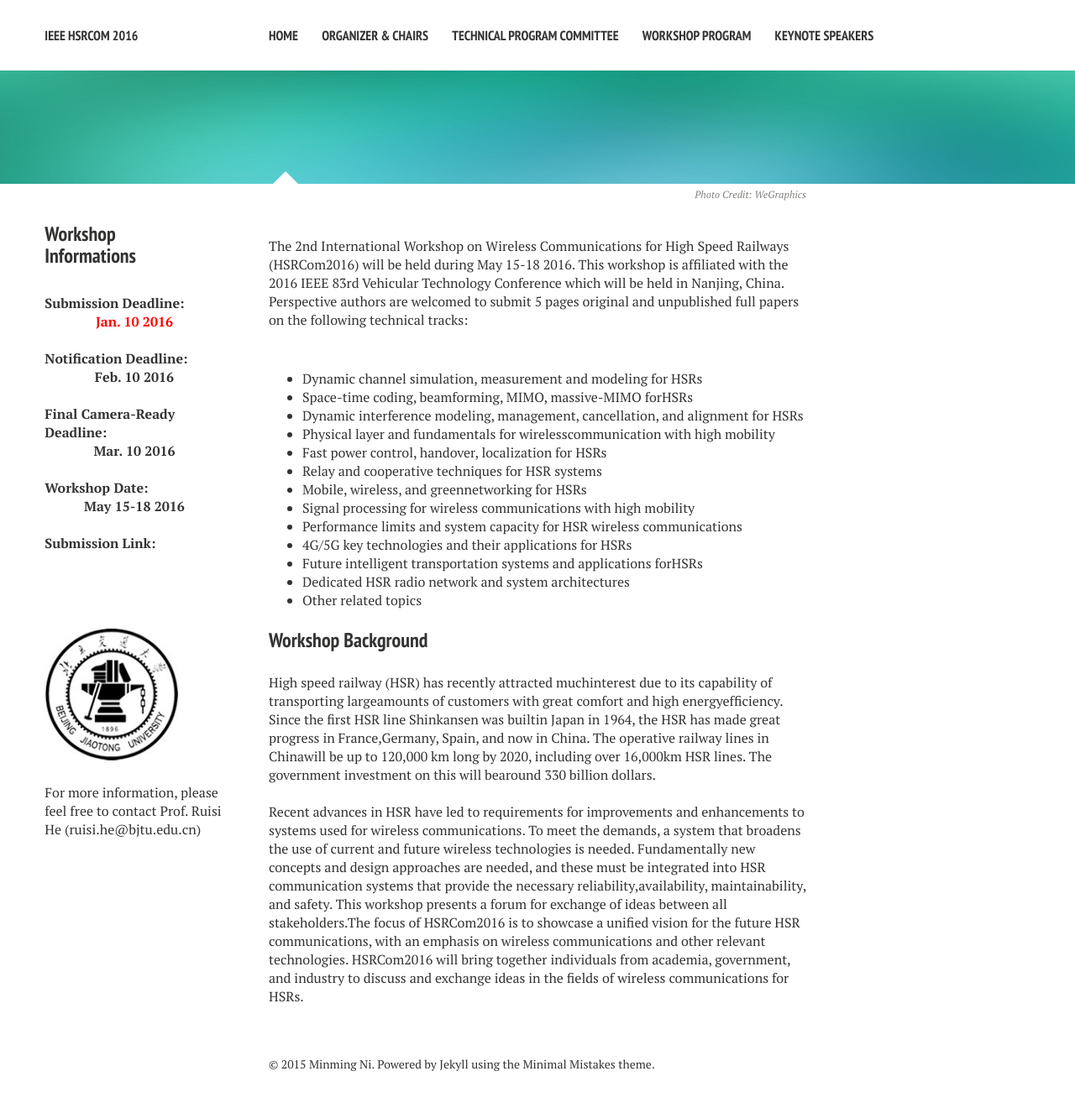
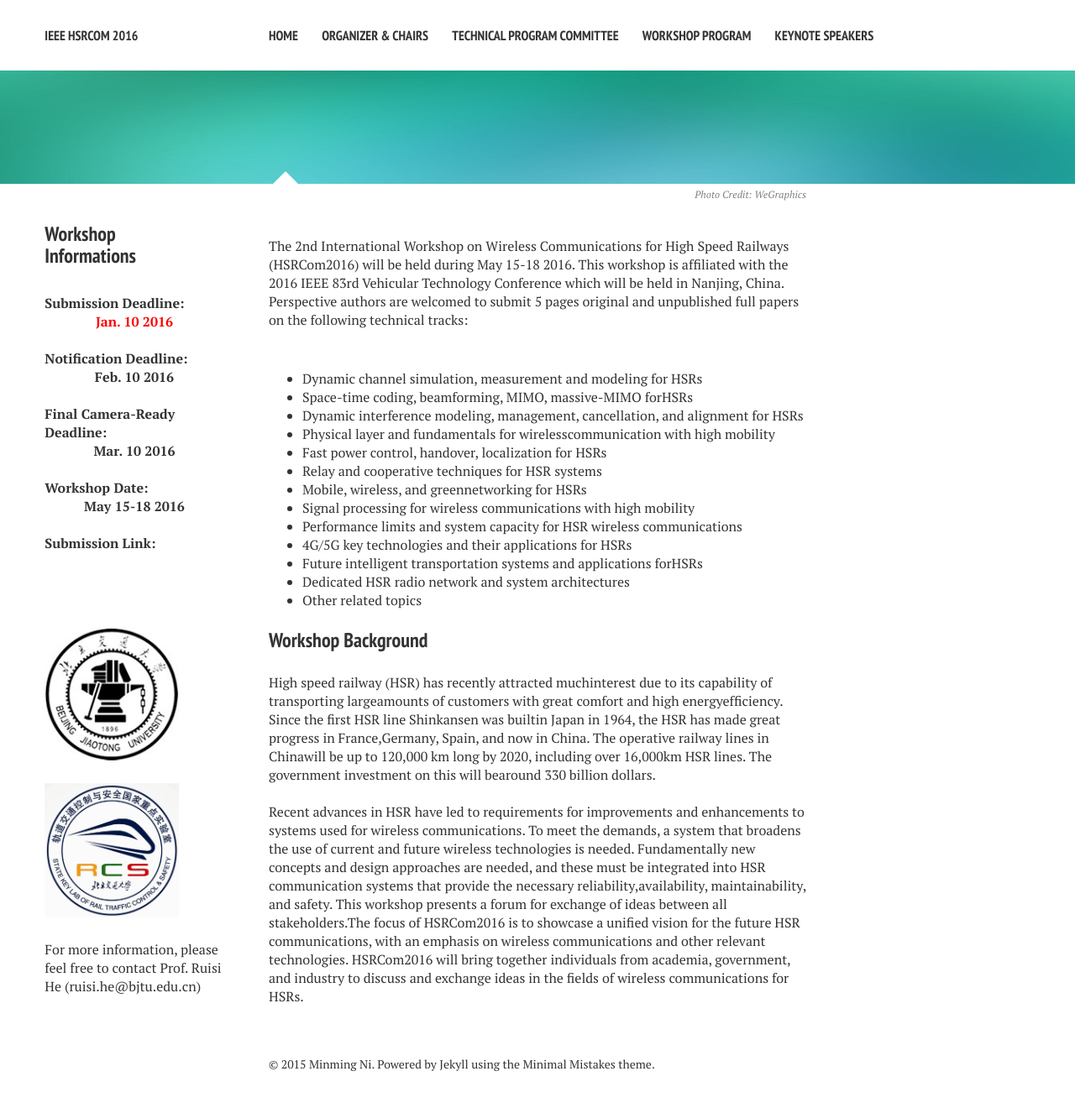
Before and after one commit to maxxx437/hsrcom2016, a Jekyll site: the page built from index.md, in a window 1280 px wide. Shown: the whole page at 84% size. Built offline with Jekyll 4.4.1, drawn with Linux system fonts in a browser that asks for light colours; nearby versions of some CDN libraries.

Commit message:
Update _author-bio.html

```diff
--- a/_includes/_author-bio.html
+++ b/_includes/_author-bio.html
@@ -43,6 +43,11 @@
 </html>
 <BR>
 <BR>
+<html>
+<img src="//maxxx437.github.io/hsrcom2016/images/RTLAB%20Logo.jpg" width=160 height=160>
+</html>
+<BR>
+<BR>
 For more information, please feel free to contact Prof. Ruisi He (ruisi.he@bjtu.edu.cn)
 
 
```
